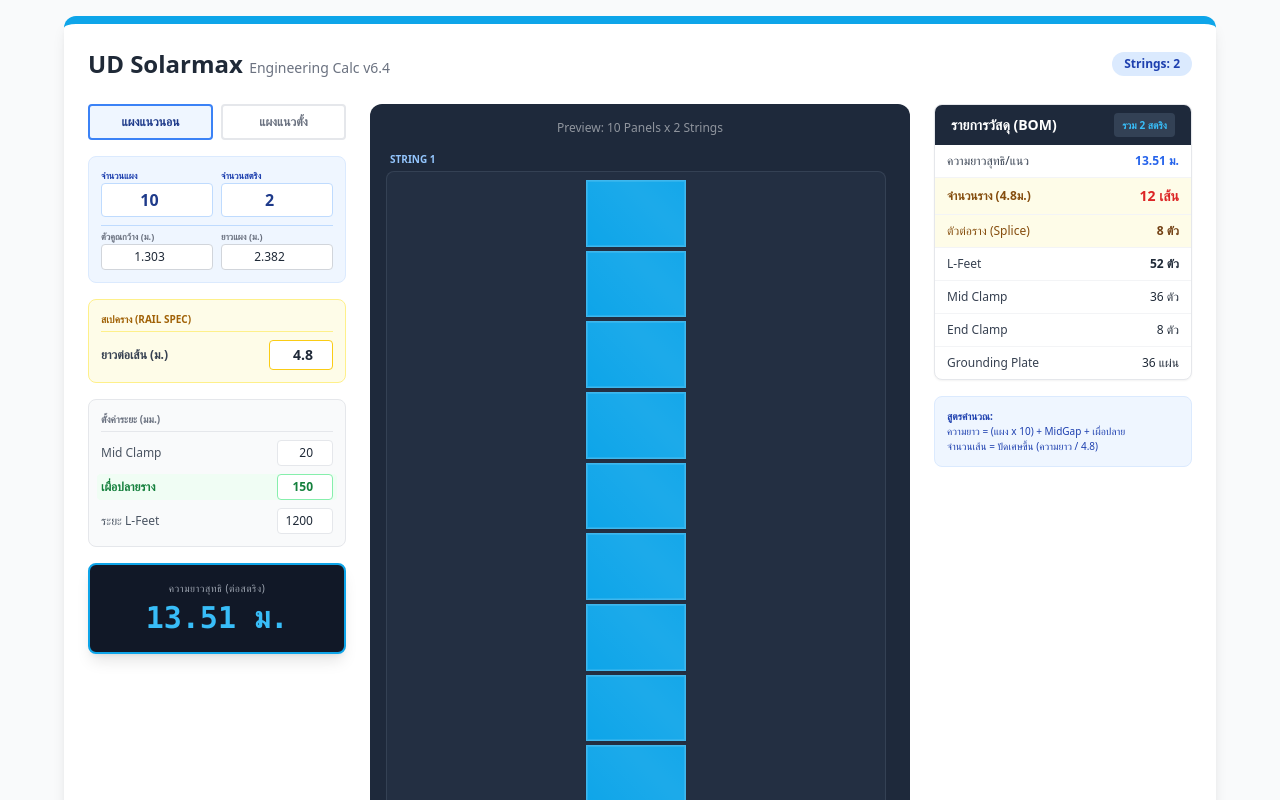
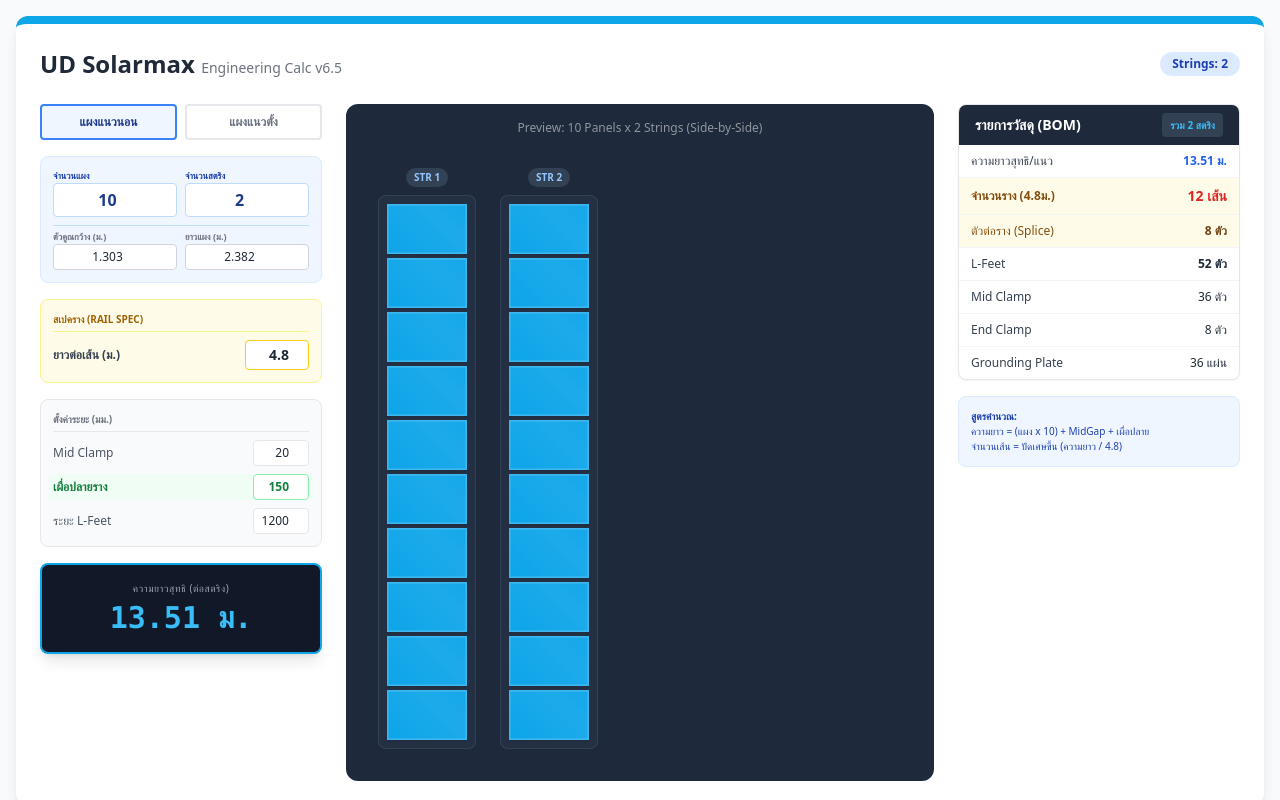
Before and after one commit to udsolarmax/udsolarmax_pv_calulation, a React (Create React App) app: page / in a window 1280 px wide. Shown: the top 800 px of the page. Built offline with nearby package versions, Linux system fonts and the light colour scheme.

Commit message:
Update App.js

```diff
--- a/src/App.js
+++ b/src/App.js
@@ -11,25 +11,21 @@ export default function App() {
   const [panelLength, setPanelLength] = useState(2.382);
 
   // --- 2. Advanced Settings ---
-  const [railUnitLen, setRailUnitLen] = useState(4.80); // ปรับ default ตามรูปของคุณ (Image 10)
+  const [railUnitLen, setRailUnitLen] = useState(4.80);
   const [midClamp, setMidClamp] = useState(20);    // มม.
-  // REMOVED: const [endClamp, setEndClamp] = useState(40);  <-- ลบการตั้งค่า End Clamp ออก
-  const [overhang, setOverhang] = useState(150);   // มม. (ระยะเผื่อปลายราง) - ปรับ default ตามรูป
+  const [overhang, setOverhang] = useState(150);   // มม. (ระยะเผื่อปลายราง)
   const [lFeetDist, setLFeetDist] = useState(1200); // มม.
 
   // --- 3. สูตรคำนวณ (Calculation Logic) ---
-
   // A. ความยาวเชิงเรขาคณิต (Total Geometry Length)
-  // สูตรใหม่: (PanelZone) + (MidGaps) + (Overhangs)  <-- เอา EndClamps ออกจากสูตร
   const totalPanelWidth = panels * panelWidth;
   const totalMidGaps = (panels > 0 ? panels - 1 : 0) * (midClamp / 1000);
-  // REMOVED: const totalEndClamps = 2 * (endClamp / 1000);
   const totalOverhangs = 2 * (overhang / 1000);
 
   const railLengthPerString = totalPanelWidth + totalMidGaps + totalOverhangs;
 
   // B. คำนวณวัสดุ (BOM)
-  const totalRailLines = 2 * strings; // จำนวนแนวรางทั้งหมด
+  const totalRailLines = 2 * strings;
 
   // B1. จำนวนรางที่ต้องสั่ง (เส้น)
   const barsPerLine = Math.ceil(railLengthPerString / railUnitLen);
@@ -46,17 +42,17 @@ export default function App() {
   const midClampPerString = (panels > 0 ? panels - 1 : 0) * 2;
   const totalMidClamp = midClampPerString * strings;
 
-  const endClampPerString = 4; // จำนวนยังคง 4 ตัวต่อสตริง
+  const endClampPerString = 4;
   const totalEndClamp = endClampPerString * strings;
 
   return (
     <div className="min-h-screen bg-gray-50 flex flex-col items-center p-4 font-sans text-gray-800">
 
       {/* Header */}
-      <div className="bg-white p-4 md:p-6 rounded-xl shadow-lg w-full max-w-6xl border-t-8 border-[#0ea5e9]">
+      <div className="bg-white p-4 md:p-6 rounded-xl shadow-lg w-full max-w-7xl border-t-8 border-[#0ea5e9]">
         <div className="flex flex-col md:flex-row justify-between items-center mb-6">
           <h1 className="text-xl md:text-2xl font-bold text-gray-800">
-            UD Solarmax <span className="block md:inline text-xs md:text-sm font-normal text-gray-500">Engineering Calc v6.4</span>
+            UD Solarmax <span className="block md:inline text-xs md:text-sm font-normal text-gray-500">Engineering Calc v6.5</span>
           </h1>
           <div className="mt-2 md:mt-0 px-3 py-1 bg-blue-100 text-blue-800 rounded-full text-xs font-bold">
              Strings: {strings}
@@ -105,11 +101,10 @@ export default function App() {
                </div>
             </div>
 
-             {/* Inputs Group 3: Distances (Updated - End Clamp Removed) */}
+             {/* Inputs Group 3: Distances */}
             <div className="bg-gray-50 p-3 rounded-lg border border-gray-200 space-y-2">
               <h3 className="text-[10px] font-bold text-gray-500 uppercase border-b pb-1 mb-1">ตั้งค่าระยะ (มม.)</h3>
               <div className="flex justify-between items-center"><label className="text-xs text-gray-600">Mid Clamp</label><input type="number" value={midClamp} onChange={(e) => setMidClamp(Number(e.target.value))} className="w-14 border rounded px-1 py-1 text-right text-xs" /></div>
-              {/* REMOVED END CLAMP INPUT */}
               <div className="flex justify-between items-center bg-green-50 px-1 -mx-1 rounded"><label className="text-xs text-green-700 font-bold">เผื่อปลายราง</label><input type="number" value={overhang} onChange={(e) => setOverhang(Number(e.target.value))} className="w-14 border border-green-300 rounded px-1 py-1 text-right text-xs font-bold text-green-700" /></div>
               <div className="flex justify-between items-center"><label className="text-xs text-gray-600">ระยะ L-Feet</label><input type="number" value={lFeetDist} onChange={(e) => setLFeetDist(Number(e.target.value))} className="w-14 border rounded px-1 py-1 text-right text-xs" /></div>
             </div>
@@ -121,22 +116,27 @@ export default function App() {
           </div>
 
           {/* --- ตรงกลาง: Visualization (6/12) --- */}
-          <div className="lg:col-span-6 bg-slate-800 rounded-xl p-4 flex flex-col relative min-h-[400px]">
-             <div className="text-xs text-white opacity-50 mb-4 text-center">Preview: {panels} Panels x {strings} Strings</div>
+          {/* แก้ไข Layout หลัก: ให้เป็น Flex-Row เพื่อเรียงสตริงไปทางขวา */}
+          <div className="lg:col-span-6 bg-slate-800 rounded-xl p-4 flex flex-col relative min-h-[500px]">
+             <div className="text-xs text-white opacity-50 mb-4 text-center">Preview: {panels} Panels x {strings} Strings (Side-by-Side)</div>
 
-             <div className="flex flex-col gap-6 w-full h-full overflow-y-auto pr-2">
+             {/* Container ของสตริงทั้งหมด: ใช้ flex-row + overflow-x-auto เพื่อเลื่อนไปทางขวา */}
+             <div className="flex flex-row gap-6 w-full h-full overflow-x-auto p-4 items-start">
                 {[...Array(strings > 0 ? strings : 1)].map((_, s) => (
-                  <div key={s} className="w-full">
-                    <div className="text-[10px] text-blue-300 mb-1 ml-1 font-bold">STRING {s+1}</div>
-                    {/* UPDATE: เปลี่ยน flex-direction ตามโหมด */}
-                    <div className={`flex ${mode === 'landscape' ? 'flex-col items-center' : 'flex-row'} w-full bg-slate-700/30 p-2 rounded-lg border border-slate-600/50 justify-start gap-px md:gap-1`}>
+                  <div key={s} className="shrink-0 flex flex-col items-center">
+                    <div className="text-[10px] text-blue-300 mb-2 font-bold bg-slate-700 px-2 py-0.5 rounded-full">STR {s+1}</div>
+
+                    {/* Container ของแผงใน 1 สตริง */}
+                    {/* Logic: ถ้า Landscape = เรียงลง (col), ถ้า Portrait = เรียงข้าง (row) */}
+                    <div className={`flex ${mode === 'landscape' ? 'flex-col' : 'flex-row'} bg-slate-700/30 p-2 rounded-lg border border-slate-600/50 justify-start gap-px md:gap-1`}>
                         {[...Array(panels > 0 ? panels : 0)].map((_, i) => (
                           <div
                             key={i}
                             style={{
-                                // UPDATE: ปรับขนาดและการจัดวางตามโหมด
-                                width: mode === 'landscape' ? '70%' : `${100 / panels}%`,
-                                maxWidth: '100px',
+                                // ขนาดแผง (Fix size เพื่อความสวยงามในแบบ Column)
+                                width: mode === 'landscape' ? '80px' : '40px',
+                                height: mode === 'landscape' ? '50px' : '80px',
+                                // Aspect Ratio เผื่อไว้
                                 aspectRatio: mode === 'landscape' ? '3/2' : '2/3'
                             }}
                             className="bg-[#0ea5e9] border border-white/20 shadow-sm relative shrink-0 transition-all hover:bg-blue-400"
@@ -162,7 +162,6 @@ export default function App() {
                    <tbody className="divide-y divide-gray-100">
                       <tr><td className="px-3 py-2 text-gray-700">ความยาวสุทธิ/แนว</td><td className="px-3 py-2 text-right font-bold text-blue-600">{railLengthPerString.toFixed(2)} ม.</td></tr>
 
-                      {/* ส่วนคำนวณราง */}
                       <tr className="bg-yellow-50">
                         <td className="px-3 py-2 text-yellow-800 font-bold">จำนวนราง ({railUnitLen.toFixed(1)}ม.)</td>
                         <td className="px-3 py-2 text-right font-bold text-red-600 text-sm">{totalBars} เส้น</td>
@@ -174,7 +173,7 @@ export default function App() {
 
                       <tr><td className="px-3 py-2 text-gray-700">L-Feet</td><td className="px-3 py-2 text-right font-bold">{totalLFeet} ตัว</td></tr>
                       <tr><td className="px-3 py-2 text-gray-700">Mid Clamp</td><td className="px-3 py-2 text-right">{totalMidClamp} ตัว</td></tr>
-                      <tr><td className="px-3 py-2 text-gray-700">End Clamp</td><td className="px-3 py-2 text-right">{totalEndClamp} ตัว</td></tr> {/* ยังคงแสดงจำนวน End Clamp */}
+                      <tr><td className="px-3 py-2 text-gray-700">End Clamp</td><td className="px-3 py-2 text-right">{totalEndClamp} ตัว</td></tr>
                       <tr><td className="px-3 py-2 text-gray-700">Grounding Plate</td><td className="px-3 py-2 text-right">{totalMidClamp} แผ่น</td></tr>
                    </tbody>
                 </table>
@@ -182,7 +181,6 @@ export default function App() {
 
              <div className="p-3 bg-blue-50 rounded-lg text-[10px] text-blue-800 border border-blue-100">
                <strong>สูตรคำนวณ:</strong><br/>
-               {/* UPDATE: อัปเดตข้อความสูตร */}
                ความยาว = (แผง x {panels}) + MidGap + เผื่อปลาย<br/>
                จำนวนเส้น = ปัดเศษขึ้น (ความยาว / {railUnitLen.toFixed(1)})
              </div>
```
